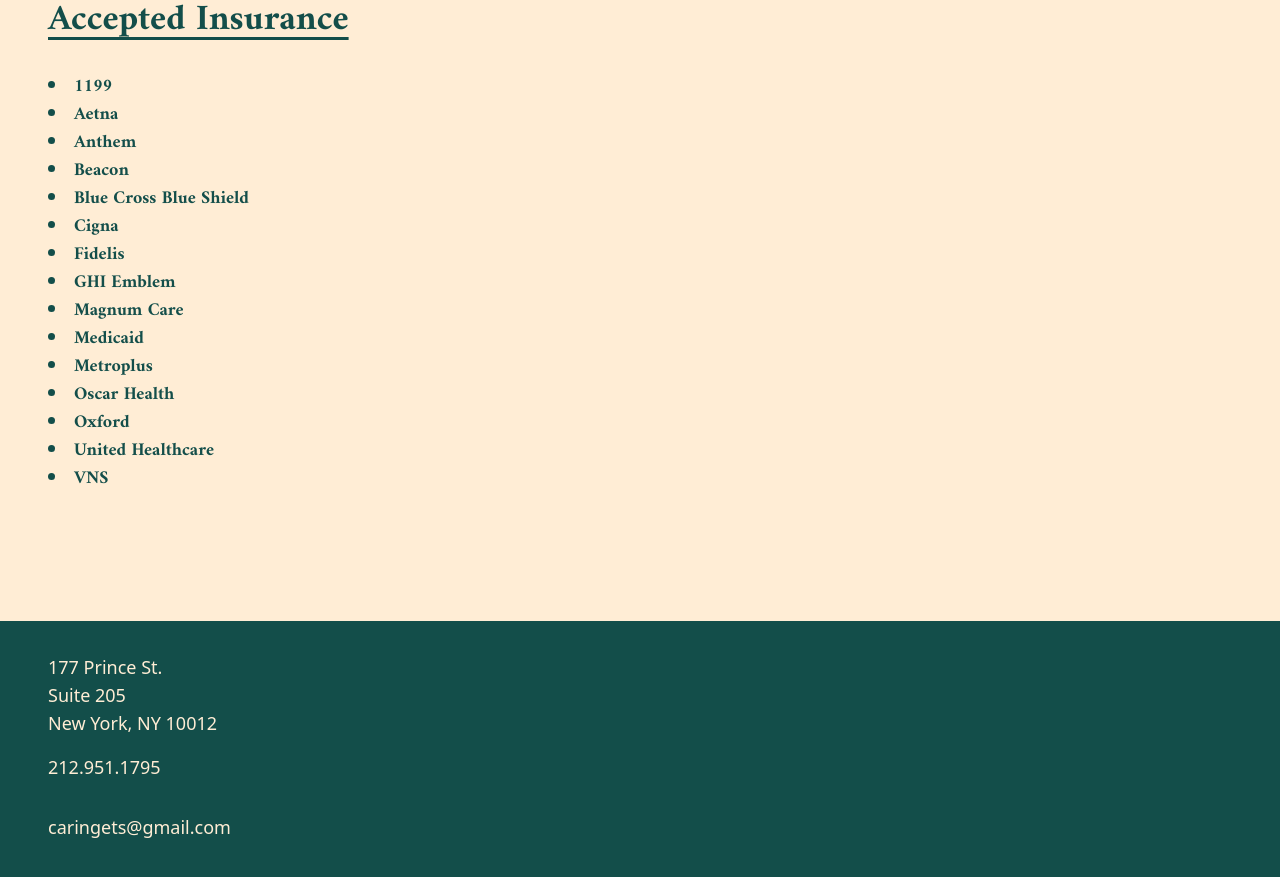
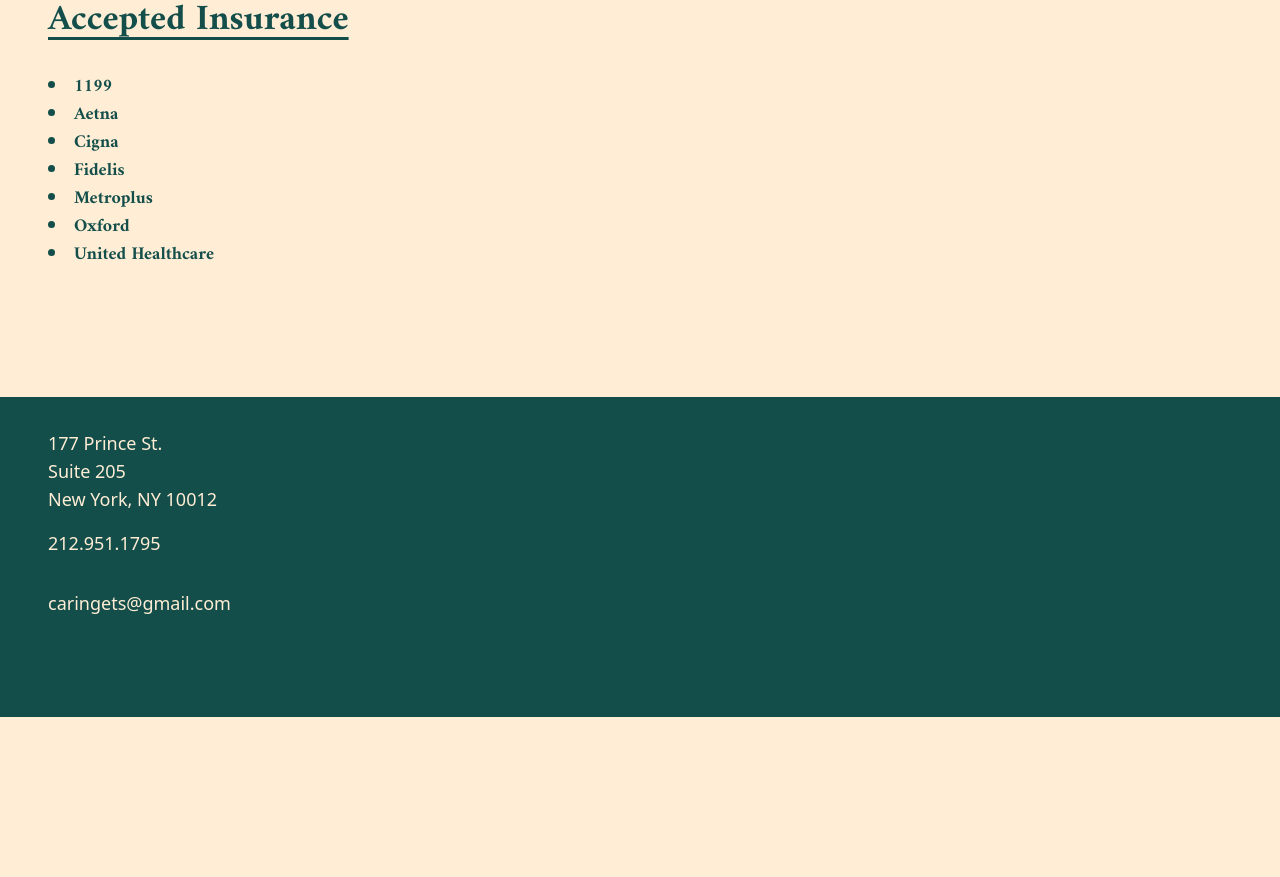
Before and after one commit to drhamilton/nycnp-therapy, a Next.js app: page / in a window 1280 px wide. Shown: the part 4520-5397 px from the top of the page. After the commit the page ends 5237 px from the top, so only its background shows below. Built offline with nearby package versions, Linux system fonts and the light colour scheme.

Commit message:
update insurance

```diff
--- a/src/app/page.tsx
+++ b/src/app/page.tsx
@@ -188,19 +188,11 @@
         <ul className="list-inside list-disc text-lg font-semibold">
           <li>1199</li>
           <li>Aetna</li>
-          <li>Anthem</li>
-          <li>Beacon</li>
-          <li>Blue Cross Blue Shield</li>
           <li>Cigna</li>
           <li>Fidelis</li>
-          <li>GHI Emblem</li>
-          <li>Magnum Care</li>
-          <li>Medicaid</li>
           <li>Metroplus</li>
-          <li>Oscar Health</li>
           <li>Oxford</li>
           <li>United Healthcare</li>
-          <li>VNS</li>
         </ul>
       </section>
     </main>
```
